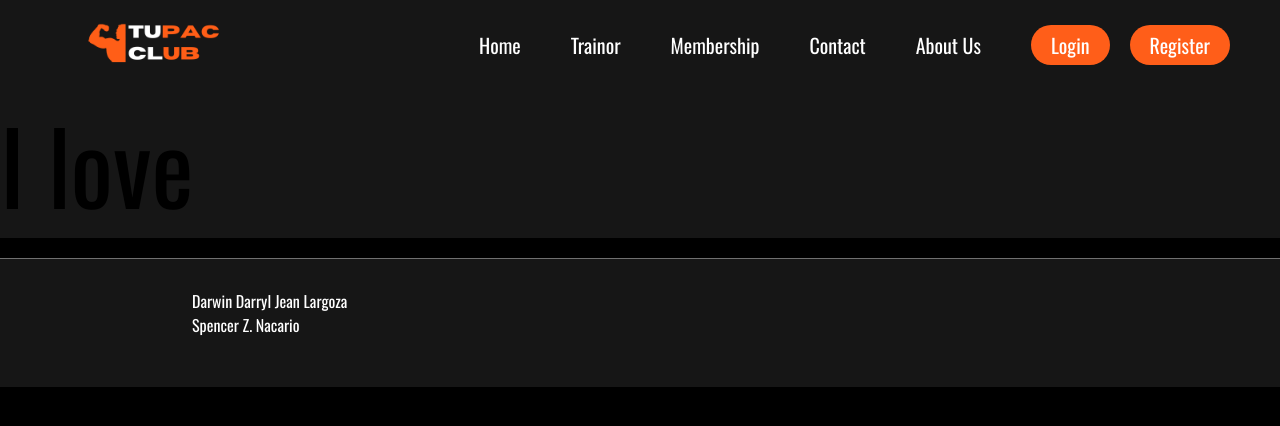
After one commit to Dadaisuk1/IM_1-Summer, a PHP site: page /nothome.php in a window 1280 px wide. The commit adds this page. Shown: the top 426 px of the page. Run offline with PHP 8.4, Linux system fonts and the light colour scheme.

Commit message:
current progress

```diff
--- /dev/null
+++ b/PROJECT/css/footer.css
@@ -0,0 +1,27 @@
+@import url('https://fonts.googleapis.com/css2?family=Oswald:wght@200..700&display=swap');
+
+* {
+    margin: 0;
+    padding: 0;
+    box-sizing: border-box;
+    font-family: 'Oswald', sans-serif;
+    font-style: normal;
+}
+
+.container_footer {
+    width: 100%;
+    padding: 30px 15% 50px;
+    margin-top: 20px;
+    border-style: solid;
+    border-color: #ffffff62;
+    background-color: rgb(22, 22, 22);
+    border-right: none;
+    border-left: none;
+    border-bottom: none;
+    border-width: .01px;
+}
+
+.container_footer p {
+    font-weight: 400;
+    font-size: 16px;
+}
--- a/PROJECT/css/home.css
+++ b/PROJECT/css/home.css
@@ -0,0 +1,23 @@
+@import url('https://fonts.googleapis.com/css2?family=Oswald:wght@200..700&display=swap');
+
+* {
+    margin: 0;
+    padding: 0;
+    box-sizing: border-box;
+    font-family: 'Oswald', sans-serif;
+    font-style: normal;
+}
+
+body {
+    background-color: #000000;
+}
+
+.container {
+    width: 100%;
+    background-color: rgb(22, 22, 22);
+}
+
+.container p {
+    color: #000000;
+    font-size: 100px;
+}
--- a/PROJECT/includes/footer.php
+++ b/PROJECT/includes/footer.php
@@ -3,11 +3,19 @@
 <head>
     <meta charset="UTF-8">
     <meta name="viewport" content="width=device-width, initial-scale=1.0">
+    <link rel="stylesheet" href="css/footer.css">
 </head>
 <body>
     <div class="container_footer">
-        <h5>Darwin Darryl Jean Largoza</h5>
-        <h5>Spencer Z. Nacario</h5>
+        <div class="maker">
+            <p>Darwin Darryl Jean Largoza</p>
+            <p>Spencer Z. Nacario</p>
+        </div>
+
+        <div class="socials">
+
+        </div>
+
     </div>
 </body>
 </html>
--- /dev/null
+++ b/PROJECT/nothome.php
@@ -0,0 +1,26 @@
+<?php
+    // include 'connect.php';
+    require_once 'includes/header.php';
+?>
+
+<!DOCTYPE html>
+<html lang="en">
+<head>
+    <meta charset="UTF-8">
+    <meta name="viewport" content="width=device-width, initial-scale=1.0">
+    <link rel="stylesheet" href="css/home.css">
+    <link rel="icon" href="images/Tupac_log">
+    <title>Tupac Club - Gym and Fitness</title>
+</head>
+<body>
+    <div class="container">
+        <p>
+            I love
+        </p>
+    </div>
+</body>
+</html>
+
+<?php
+    require_once 'includes/footer.php';
+?>
```
Also changed, not shown: LABORATORY/sql/dblargoza1nacario2.sql (added, +116 -0 lines), PROJECT/home.php (+5 -7 lines).
